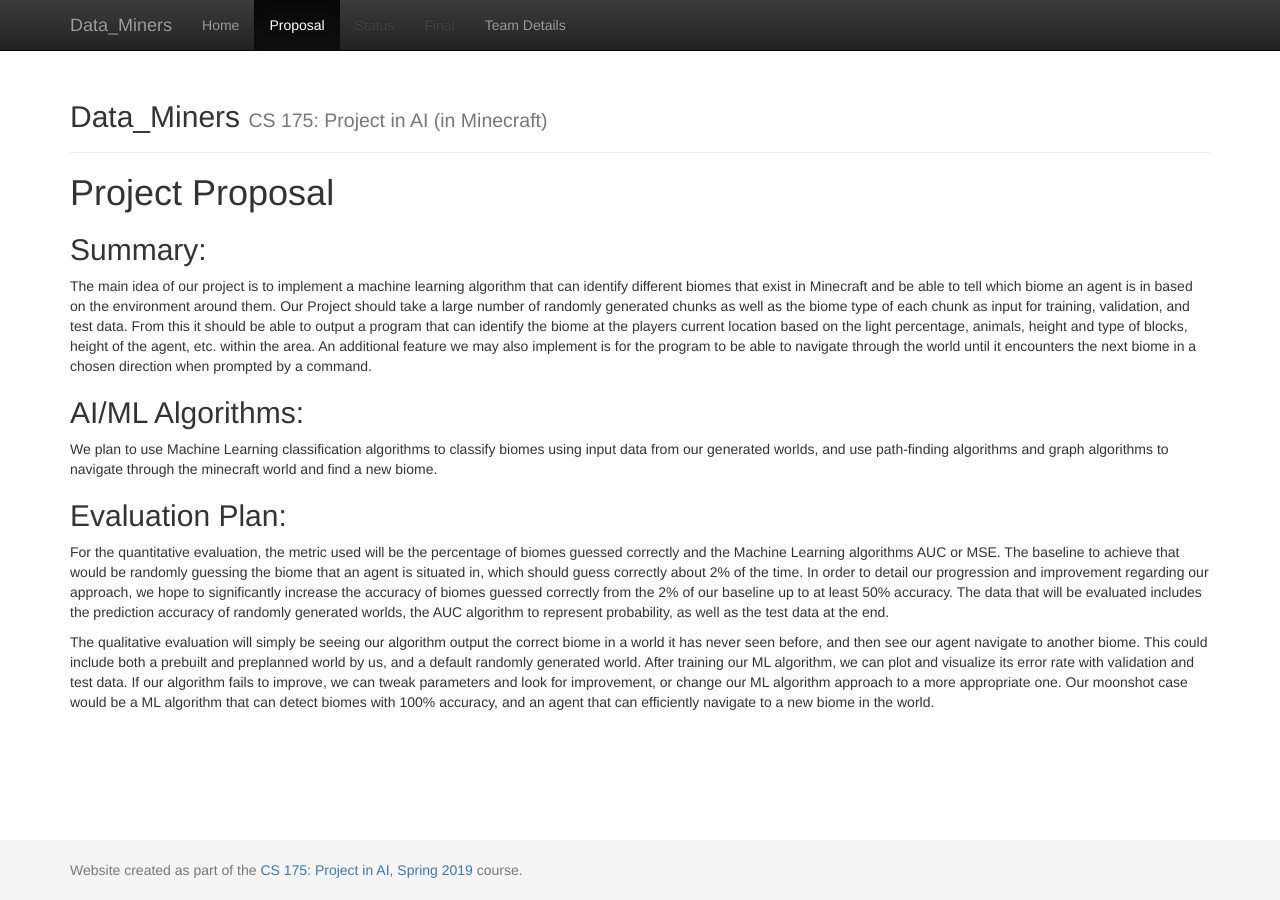
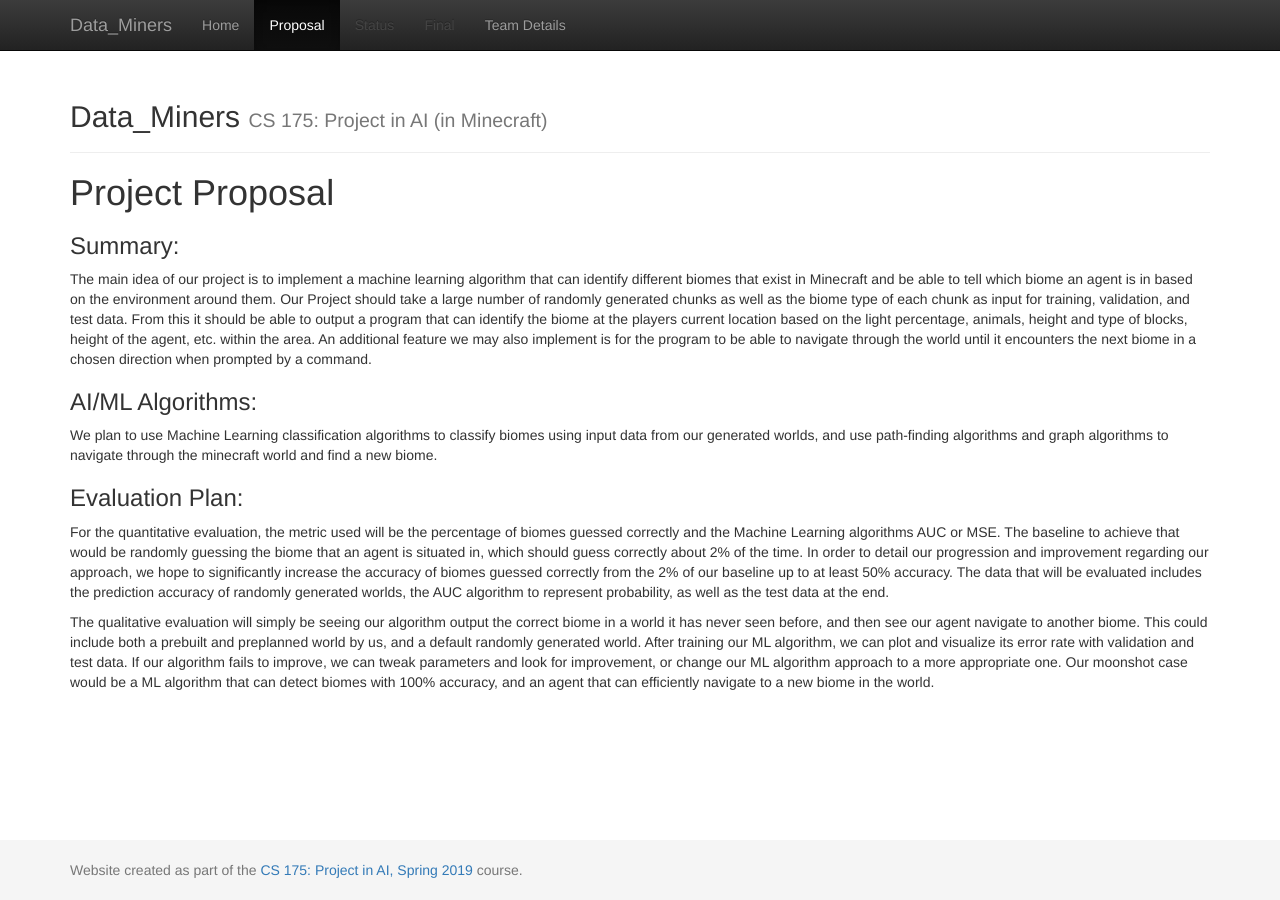
Before and after one commit to gordonyin1337/Data_Miners, a Jekyll site: the page built from docs/proposal.md, in a window 1280 px wide. Built offline with Jekyll 4.4.1, drawn with Linux system fonts in a browser that asks for light colours.

```diff
--- a/docs/proposal.md
+++ b/docs/proposal.md
@@ -5,13 +5,13 @@ title: Proposal
 Project Proposal
 ========
 
-## Summary:
+### Summary:
 The main idea of our project is to implement a machine learning algorithm that can identify different biomes that exist in Minecraft and be able to tell which biome an agent is in based on the environment around them. Our Project should take a large number of randomly generated chunks as well as the biome type of each chunk as input for training, validation, and test data. From this it should be able to output a program that can identify the biome at the players current location based on the light percentage, animals, height and type of blocks, height of the agent, etc. within the area. An additional feature we may also implement is for the program to be able to navigate through the world until it encounters the next biome in a chosen direction when prompted by a command.
 
-## AI/ML Algorithms:
+### AI/ML Algorithms:
 We plan to use Machine Learning classification algorithms to classify biomes using input data from our generated worlds, and use path-finding algorithms and graph algorithms to navigate through the minecraft world and find a new biome.
 
-## Evaluation Plan:
+### Evaluation Plan:
 For the quantitative evaluation, the metric used will be the percentage of biomes guessed correctly and the Machine Learning algorithms AUC or MSE. The baseline to achieve that would be randomly guessing the biome that an agent is situated in, which should guess correctly about 2% of the time. In order to detail our progression and improvement regarding our approach, we hope to significantly increase the accuracy of biomes guessed correctly from the 2% of our baseline up to at least 50% accuracy. The data that will be evaluated includes the prediction accuracy of randomly generated worlds, the AUC algorithm to represent probability, as well as the test data at the end.
 
 The qualitative evaluation will simply be seeing our algorithm output the correct biome in a world it has never seen before, and then see our agent navigate to another biome. This could include both a prebuilt and preplanned world by us, and a default randomly generated world. After training our ML algorithm, we can plot and visualize its error rate with validation and test data. If our algorithm fails to improve, we can tweak parameters and look for improvement, or change our ML algorithm approach to a more appropriate one. Our moonshot case would be a ML algorithm that can detect biomes with 100% accuracy, and an agent that can efficiently navigate to a new biome in the world.
```
